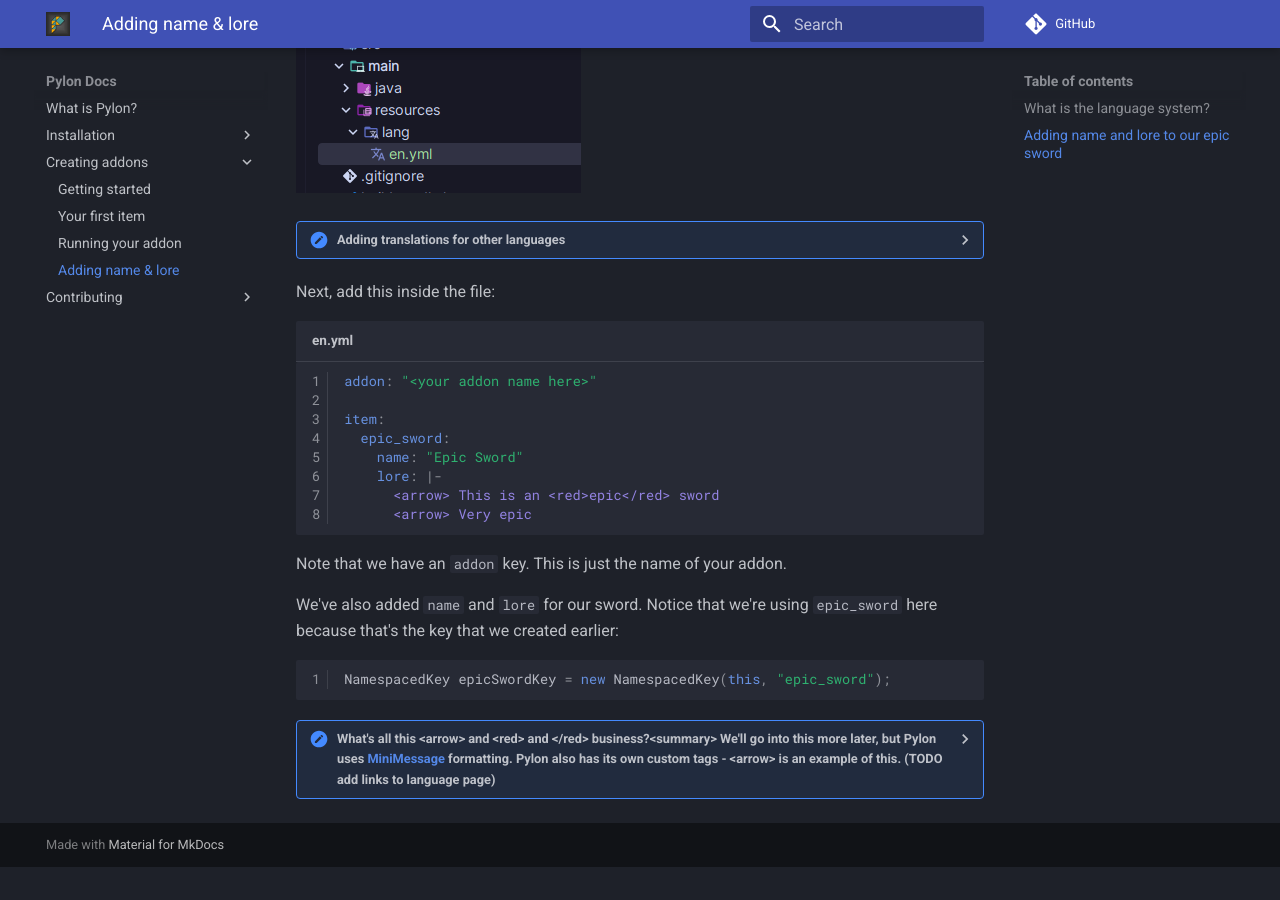
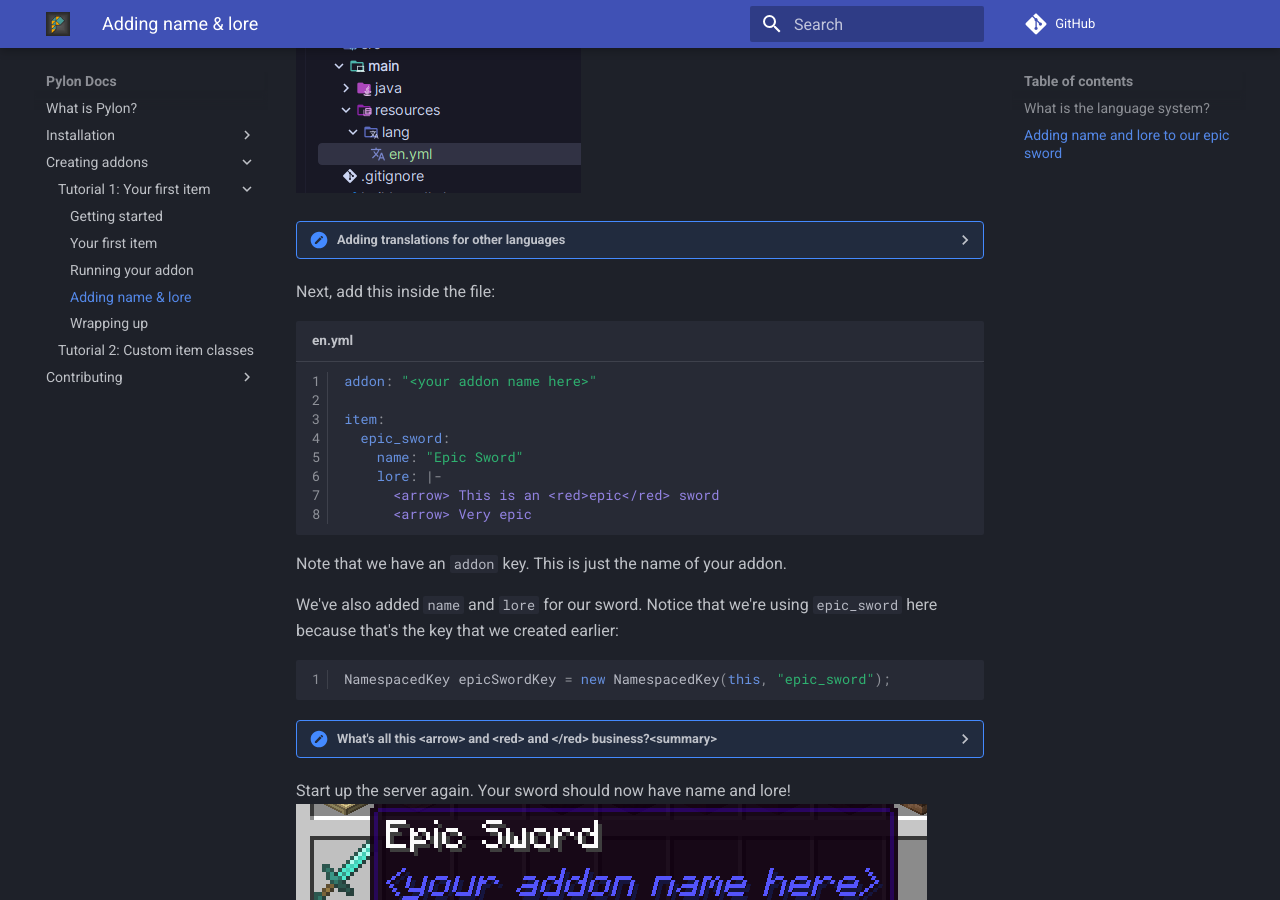
Before and after one commit to pylonmc/pylon-docs, an MkDocs documentation site: the page built from docs/creating-addons/the-basics/adding-name-and-lore.md, in a window 1280 px wide and 900 px high, scrolled down 1563 px. Built offline with MkDocs 1.6.1 and Material for MkDocs 9.7.7, drawn with Linux system fonts in a browser that asks for light colours; comment, search, counter and statistics services are not loaded; before the commit the page ends 2430 px from its top, so only the background shows below that.

Commit message:
progress

````diff
--- a/docs/creating-addons/the-basics/adding-name-and-lore.md
+++ b/docs/creating-addons/the-basics/adding-name-and-lore.md
@@ -51,7 +51,7 @@ Create a 'resources' folder under 'main', and then a 'lang' folder under that, a
 
 <details>
     <summary>Adding translations for other languages</summary>
-    If we wanted to create a Spanish language file, we would call it 'es' - or 'cs' for czech, and so on. <a href="https://en.wikipedia.org/wiki/List_of_ISO_639_language_codes">See this Wikipedia page for a full list of these 2-letter codes.</a>
+    If we wanted to create a Spanish language file, we would call it 'es.yml' - or 'cs.yml' for Czech, and so on. <a href="https://en.wikipedia.org/wiki/List_of_ISO_639_language_codes">See this Wikipedia page for a full list of these 2-letter codes.</a>
 </details>
 
 Next, add this inside the file:
@@ -74,6 +74,9 @@ NamespacedKey epicSwordKey = new NamespacedKey(this, "epic_sword");
 ```
 
 <details>
-    <summary>What's all this &lt;arrow&gt; and &lt;red&gt; and &lt;/red&gt; business?&lt;summary&gt;
+    <summary>What's all this &lt;arrow&gt; and &lt;red&gt; and &lt;/red&gt; business?&lt;summary&gt;</summary>
     We'll go into this more later, but Pylon uses <a href="https://docs.advntr.dev/minimessage/index.html">MiniMessage</a> formatting. Pylon also has its own custom tags - &lt;arrow&gt; is an example of this. (TODO add links to language page)
 </details>
+
+Start up the server again. Your sword should now have name and lore!
+![Epic sword with translations](/img/epic-sword.png)
--- a/mkdocs.yml
+++ b/mkdocs.yml
@@ -20,10 +20,13 @@ nav:
     - List of addons: installation/list-of-addons.md
     - Commands & permissions: installation/commands-and-permissions.md
   - Creating addons:
-    - Getting started: creating-addons/the-basics/getting-started.md
-    - Your first item: creating-addons/the-basics/your-first-item.md
-    - Running your addon: creating-addons/the-basics/running-your-addon.md
-    - Adding name & lore: creating-addons/the-basics/adding-name-and-lore.md
+    - "Tutorial 1: Your first item":
+      - Getting started: creating-addons/the-basics/getting-started.md
+      - Your first item: creating-addons/the-basics/your-first-item.md
+      - Running your addon: creating-addons/the-basics/running-your-addon.md
+      - Adding name & lore: creating-addons/the-basics/adding-name-and-lore.md
+      - Wrapping up: creating-addons/the-basics/wrapping-up.md
+    - "Tutorial 2: Custom item classes": []
   - Contributing:
     - Getting started: contributing/getting-started.md
     - Contributing to docs: contributing/contributing-to-docs.md
````
Also changed, not shown: docs/creating-addons/the-basics/wrapping-up.md (added, +41 -0 lines), docs/img/epic-sword.png (added).
